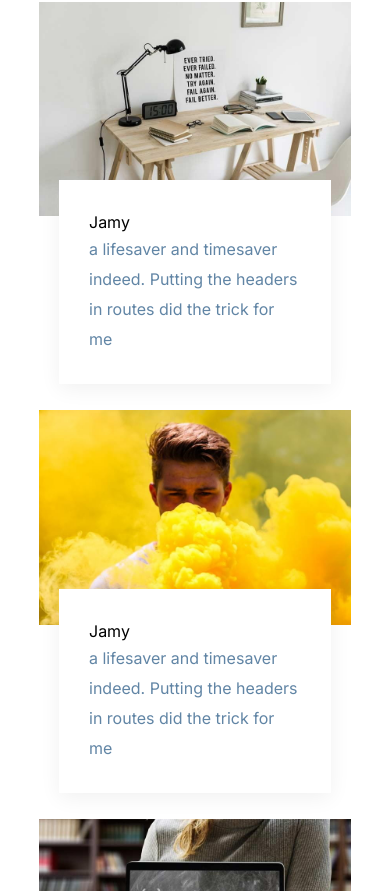
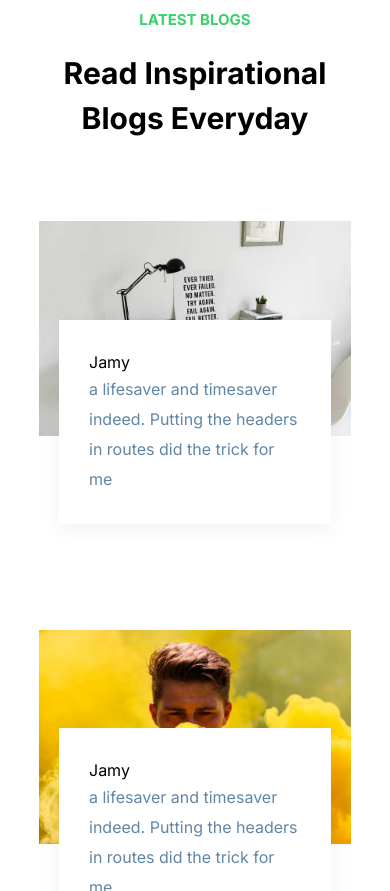
Before and after one commit to ZAIN-BUKHARI/blog-sit-client, a Next.js app: page / in a window 390 px wide. Shown: the part 3753-4644 px from the top of the page. Built offline with nearby package versions, Linux system fonts and the light colour scheme.

Commit message:
36 blogs overlap and hero height

```diff
--- a/app/globals.css
+++ b/app/globals.css
@@ -567,6 +567,18 @@ footer .icon i{
 }
 
 @media (max-width:768px){
+
+	/* //services  */
+	.services .text{
+		background-color: #fff;
+		box-shadow: 0 5px 20px 0 rgba(0 0 0 /6%);
+		padding: 30px;
+		margin: 20px;
+		margin-top: -30px;
+		position: relative;
+		top: -280px;
+		z-index: 1;
+	}
 	/* p{
 		font-size:5px
 	}
@@ -596,7 +608,7 @@ footer .icon i{
 		/* flex-direction: column-reverse; */
 	}
 	.hero{
-		height: 134vh;
+		height: 160vh;
 	}
 	.hero .img{
 		width: 100%;
--- a/components/navbar/Navbar.jsx
+++ b/components/navbar/Navbar.jsx
@@ -47,11 +47,11 @@ const Navbar = () => {
       <Link href="/" className='  md:text-[40px] text-[22px] font-bold '>
         Blog<span className="text-green-400 font-serif" >ger</span>
       </Link>
-      <div className='flex md:text-[22px] text-[15px] items-center mb-[100px] md:mb-[0px] mt-[30px] justify-stretch mx-10'>
+      <div className='flex md:text-[22px] text-[15px] items-center mb-[100px] md:mb-[0px] mt-[30px]  justify-stretch mx-10'>
         {/* <DarkModeToggle /> */}
         {links.map((link) => (
           <div className=" ">
-          <Link key={link.id} href={link.url} className={styles.link}>
+          <Link key={link.id} href={link.url} className={styles.un}>
             {link.title}
           </Link>
           </div>
--- a/components/navbar/navbar.module.css
+++ b/components/navbar/navbar.module.css
@@ -10,22 +10,14 @@
   font-size: 22px;
 
 } */
-@media only screen and (max-width: 600px) {
-  .logo {
-    font-weight: bold;
-    font-size: 22px;
-    /* display: none; */
-    margin-bottom: 50px;
-    position: absolute;
-    right: 40%;
+.un{
+  margin: 0 15px;
+}
+@media (max-width: 768px) {
+  .un{
+    margin: 0 0;
+  }
 
-  }
-  .links {
-    display: flex;
-    align-items: center;
-    gap: 20px;
-    margin-top: 30px;
-  }
 
 }
 
```
